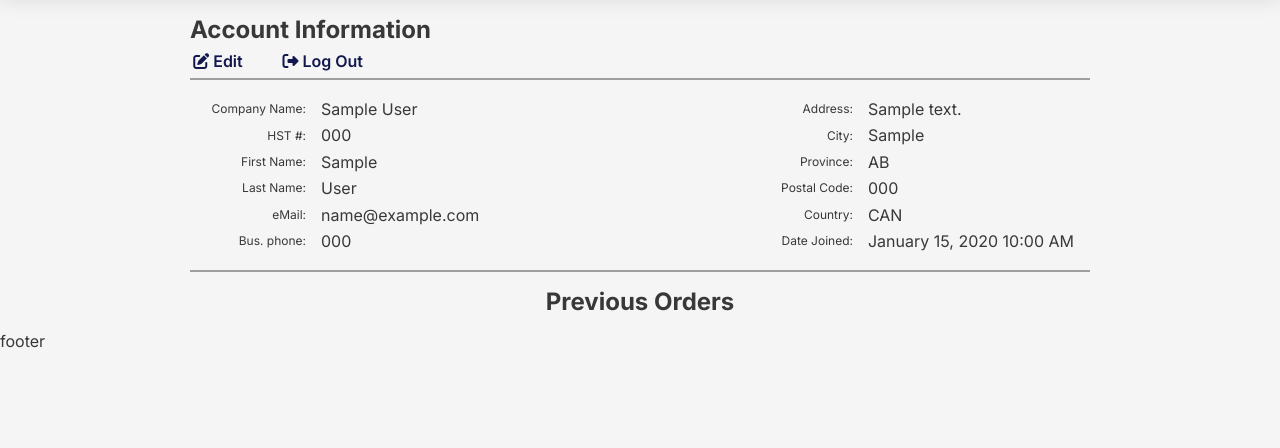
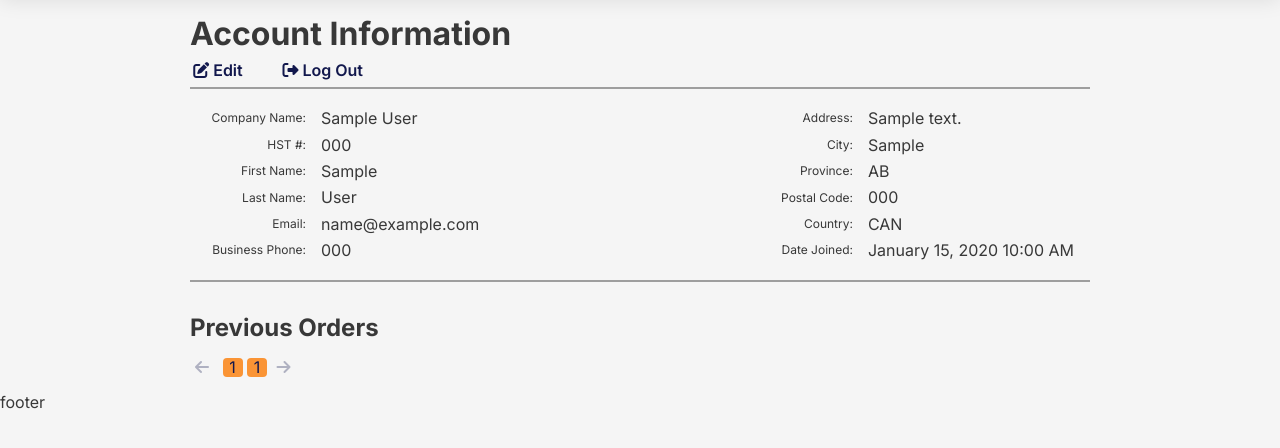
Before and after one commit to zsiskos/roadstartire, a Django app: page /account/ in a window 1280 px wide. Shown: the part 88-536 px from the top of the page. Run offline with Django 3.2, Linux system fonts and the light colour scheme; a user stored in the database is signed in; tables that the repository leaves empty hold one stand-in row (values such as "Sample post"); some libraries are stand-ins or nearby versions.

Commit message:
Add paginaton and colored status to account page

```diff
--- a/main_app/static/css/account.css
+++ b/main_app/static/css/account.css
@@ -1,9 +1,10 @@
-/* TYPOGRAPHY */
+/* TYPOGRAPHY
 
 /* ACCOUNT PAGE  */
 
 .title-account {
-  text-align: center;
+  /* text-align: center; */
+  margin-top: 2rem;
   margin-bottom: 1rem;
 }
 
@@ -13,12 +14,52 @@
   font-weight: 600;
   margin: .5rem 2rem 0 .2rem;
   text-decoration: none;
+  transition: all 0.2s ease;
 }
 
 .account-btn:hover,
 .account-btn:focus {
   color: var(--link-color-hover);
-  text-decoration: underline;
+  /* text-decoration: underline; */
+  transition: all 0.2s ease;
+}
+
+.page-btn {
+  color: var(--link-color-dark);
+  text-decoration: none;
+  transition: all 0.2s ease;
+  text-align: center;
+  margin: 0;
+  padding-left: 5px;
+  padding-right: 5px;
+  min-width: 20px;
+}
+
+.page-btn:hover,
+.page-btn:focus {
+  color: var(--accent-color-bright);
+  border-radius: 4px;
+}
+
+.page-btn-inactive {
+  color: var(--link-color-dark);
+  text-decoration: none;
+  transition: all 0.2s ease;
+  text-align: center;
+  margin: 0;
+  padding-left: 5px;
+  padding-right: 5px;
+  cursor: not-allowed;
+  opacity: .3;
+}
+
+.current-page-num {
+  background-color: var(--accent-color-bright);
+  border-radius: 4px;
+}
+
+.current-page-num:hover {
+  color: inherit;
 }
 
 /* LAYOUT */
--- a/main_app/templates/account.html
+++ b/main_app/templates/account.html
@@ -3,7 +3,7 @@
 {% load humanize %}
 {% block content %}
 <div class="container-main">
-  <h2>Account Information</h2>
+  <h1>Account Information</h1>
   <a class="account-btn" href="{% url 'custom_user_edit' %}"><i class="fas fa-edit"></i>Edit</a>
   <a class="account-btn" href="{% url 'logout' %}"><i class="fas fa-sign-out-alt"></i>Log Out</a>
   <div class="container-info">
@@ -25,11 +25,11 @@
         <p class="account-data"> {{ user.last_name }}</p>
       </div>
       <div class="account-details" >
-        <p class="account-label">eMail: </p>
+        <p class="account-label">Email: </p>
         <p class="account-data">{{ user.email }}</p>
       </div>
       <div class="account-details" >
-        <p class="account-label">Bus. phone: </p>
+        <p class="account-label">Business Phone: </p>
         <p class="account-data">{{ user.business_phone }}</p>
       </div>
     </div>
@@ -64,15 +64,78 @@
 
 <div class="container-main">
   <h2 class="title-account">Previous Orders</h2>
-  {% for cart in carts %}
+  <div class="container-pagination">
+    <!-- 'Previous' button -->
+    {% if page_obj.has_previous %}
+      <a class="page-btn" href="?page={{ page_obj.previous_page_number }}"><i class="fas fa-arrow-left"></i></a>
+    {% else %}
+      <a class="page-btn-inactive"><i class="fas fa-arrow-left"></i></a>
+    {% endif %}
+    <!-- First page -->
+    <a href="?page=1">
+      {% if page_obj.number == 1 %}
+      <a class="page-btn current-page-num" href="?page=1">1</a>
+      {% else %}
+        <a class="page-btn" href="?page=1">1</a>
+      {% endif %}
+    </a>
+    {% if page_obj.number > 5 %}
+      <span class='page-btn'>...</span>
+    {% endif %}
+    {% if num == page_obj.number|add:'5'  %}
+      <span class="page-btn" >...</span>
+    {% endif %}
+    <!-- Middle pages always display 7 pages at most -->
+    {% for num in page_obj.paginator.page_range %}
+      {% if num != 1 and num != page_obj.paginator.num_pages %}
+        {% if page_obj.number == num %}
+          <a class="page-btn current-page-num" href="?page={{ num }}"><strong>{{ num }}</strong></a>
+        {% elif num < 9 and num > page_obj.number|add:'-4' %}
+          <a class="page-btn" href="?page={{ num }}">{{ num }}</a>
+        {% elif num > page_obj.paginator.num_pages|add:'-8' and page_obj.number > page_obj.paginator.num_pages|add:'-5' %}
+          <a class="page-btn" href="?page={{ num }}">{{ num }}</a>
+        {% elif num > page_obj.number|add:'-4' and num < page_obj.number|add:'4' %}
+          <a class="page-btn" href="?page={{ num }}">{{ num }}</a>
+        {% endif %}
+      {% endif %}
+    {% endfor %}
+    {% if page_obj.number <  page_obj.paginator.num_pages|add:'-4' %}
+      <span class='page-num'>...</span>
+    {% endif %}
+    <!-- Last page -->
+    <a class='page-num' href="?page={{ page_obj.paginator.num_pages }}">
+      {% if page_obj.number == page_obj.paginator.num_pages %}
+        <a class="page-btn current-page-num" href="?page={{ page_obj.paginator.num_pages }}">{{ page_obj.paginator.num_pages }}</a>
+      {% else %}
+        <a class="page-btn" href="?page={{ page_obj.paginator.num_pages }}">{{ page_obj.paginator.num_pages }}</a>
+      {% endif %}
+    </a>
+    <!-- 'Next' button -->
+    {% if page_obj.has_next %}
+      <a class="page-btn" href="?page={{ page_obj.next_page_number }}"><i class="fas fa-arrow-right"></i></a>
+    {% else %}
+      <a class="page-btn-inactive"><i class="fas fa-arrow-right"></i></a>
+    {% endif %}
+  </div>
+
+  {% for cart in page_obj %}
   <div class="container-order">
-    <div class="order-num">
-      <p>Order #: {{ cart.id }}</p>
+    <div>
+      <p class="order-num">Order # {{ cart.id }}</p>
+      <p class="order-status"
+        {% if cart.status == cart.Status.IN_PROGRESS %}
+        style="color: #1b66bb"
+        {% elif cart.status == cart.Status.CANCELLED  %}
+        style="color: #e44e44"
+        {% elif cart.status == cart.Status.FULFILLED  %}
+        style="color: #509553"
+        {% endif %}
+      >{{ cart.get_status_display }}
+      </p>
     </div>
     <div class="order-info">
       <p class="account-ordered-at"><span class="order-label">Ordered: </span>{{ cart.ordered_at }}</p>
       <p><span class="order-label">Total: </span>${{ cart.get_total|intcomma }}</p>
-      <p><span class="order-label">Status: </span>{{ cart.get_status_display }} </p>
     </div>
     <div>
       <a class="order-btn" href="{% url 'order_detail' cart.id %}">View Order</a>
--- a/main_app/views.py
+++ b/main_app/views.py
@@ -14,6 +14,7 @@ from .models import Tire, Cart, CartDetail
 import re
 from users.forms import CustomUserCreationForm, CustomUserChangeForm
 from users.models import CustomUser
+from django.core.paginator import Paginator
 
 def home(req):
   return render(req, 'home.html')
@@ -68,7 +69,13 @@ def logout(req):
 def account(req):
   user = req.user
   carts = Cart.objects.filter(user_id=req.user.id).exclude(Q(status=Cart.Status.ABANDONED) | Q(status=Cart.Status.CURRENT)).order_by('-ordered_at')
-  return render(req, 'account.html', { 'user': user, 'carts': carts })
+
+  paginator = Paginator(carts, 5, 3) # x objects per page and y number of orphans
+  page_number = req.GET.get('page')
+  page_obj = paginator.get_page(page_number)
+  return render(req, 'account.html', {'user': user, 'carts': carts, 'page_obj': page_obj})
+
+  # return render(req, 'account.html', { 'user': user, 'carts': carts })
 
 @login_required(login_url='/login')
 def custom_user_edit(req):
```
Also changed, not shown: other parts of main_app/static/css/account.css (+29 -12 lines).
